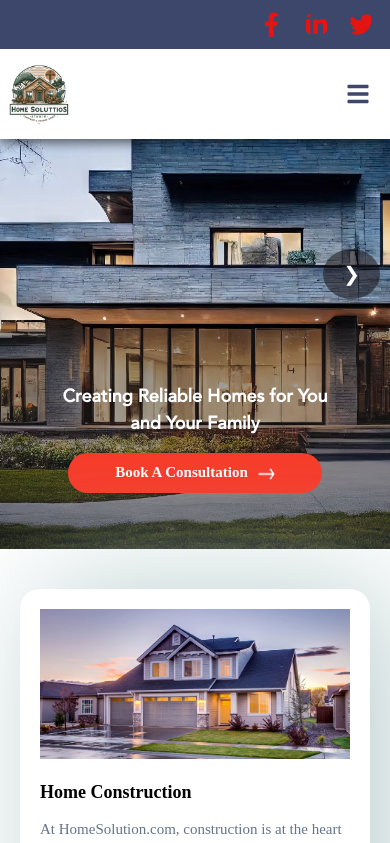
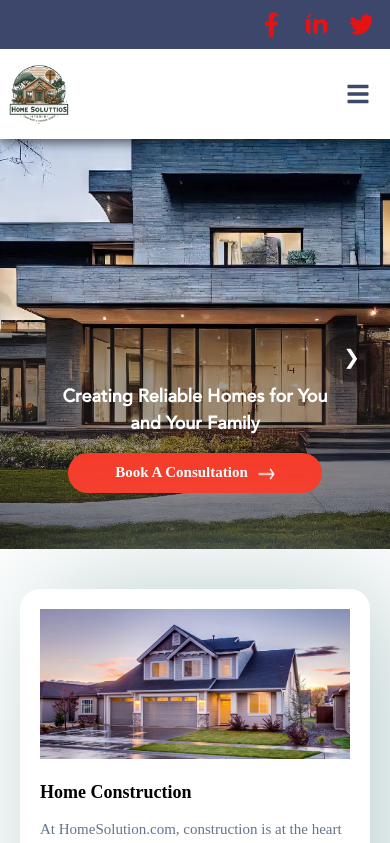
Before and after one commit to ChinmayaKumarJagadev/HomeSolution, a Next.js app: page /about in a window 390 px wide. Shown: the top 843 px of the page. Built offline with nearby package versions, Linux system fonts and the light colour scheme; a web font is replaced by a local one.

Commit message:
fix new changes

```diff
--- a/src/styles/hero.module.css
+++ b/src/styles/hero.module.css
@@ -151,12 +151,12 @@
     height: 65vh;
   }
   .customArrowPrev {
-    top: 50%;
+    top: 65%;
     font-size: 20px;
     padding: 10px 20px;
   }
   .customArrowNext {
-    top: 50%;
+    top: 65%;
     font-size: 20px;
     padding: 10px 20px;
   }
```
